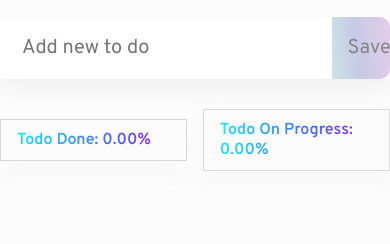
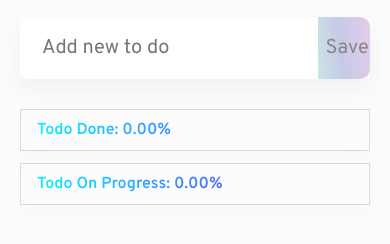
Before and after one commit to KseniyaBabaryka-creator/TODO-LIST, a plain HTML site: page index.html in a window 390 px wide. Shown: the part 128-372 px from the top of the page. Drawn offline with Linux system fonts and the light colour scheme.

Commit message:
Responsive design added

```diff
--- a/script.js
+++ b/script.js
@@ -51,6 +51,11 @@ document.addEventListener('DOMContentLoaded', () => {
 		progressData = progressData ? JSON.parse(progressData) : { doneCounter: 0, progressCounter: 0 };
 
 		return { todos, progressData };
+	}
+
+	function saveData(todos, progressData) {
+		localStorage.setItem('todos', JSON.stringify(todos));
+		localStorage.setItem('progress', JSON.stringify(progressData));
 	}
 
 
--- a/style.css
+++ b/style.css
@@ -174,3 +174,30 @@ body{
 .btn-delete{
 	background-image: url(img/delete.png);
 }
+
+@media (max-width:700px){
+	.container{
+		max-width: 650px;
+		padding: 0 20px;
+	}
+
+	.progress{
+		flex-direction: column;
+	}
+
+	.progress__done, .progress__on{
+		flex: 0 0 100%;
+		width: 100%;
+	}
+
+	.progress__done{
+		margin-right: 0;
+		margin-bottom: 12px;
+	}
+}
+
+@media (max-width: 480px){
+	.form__btn{
+		padding: 10px 8px;
+	}
+}
```
Also changed, not shown: index.html (+0 -10 lines).
